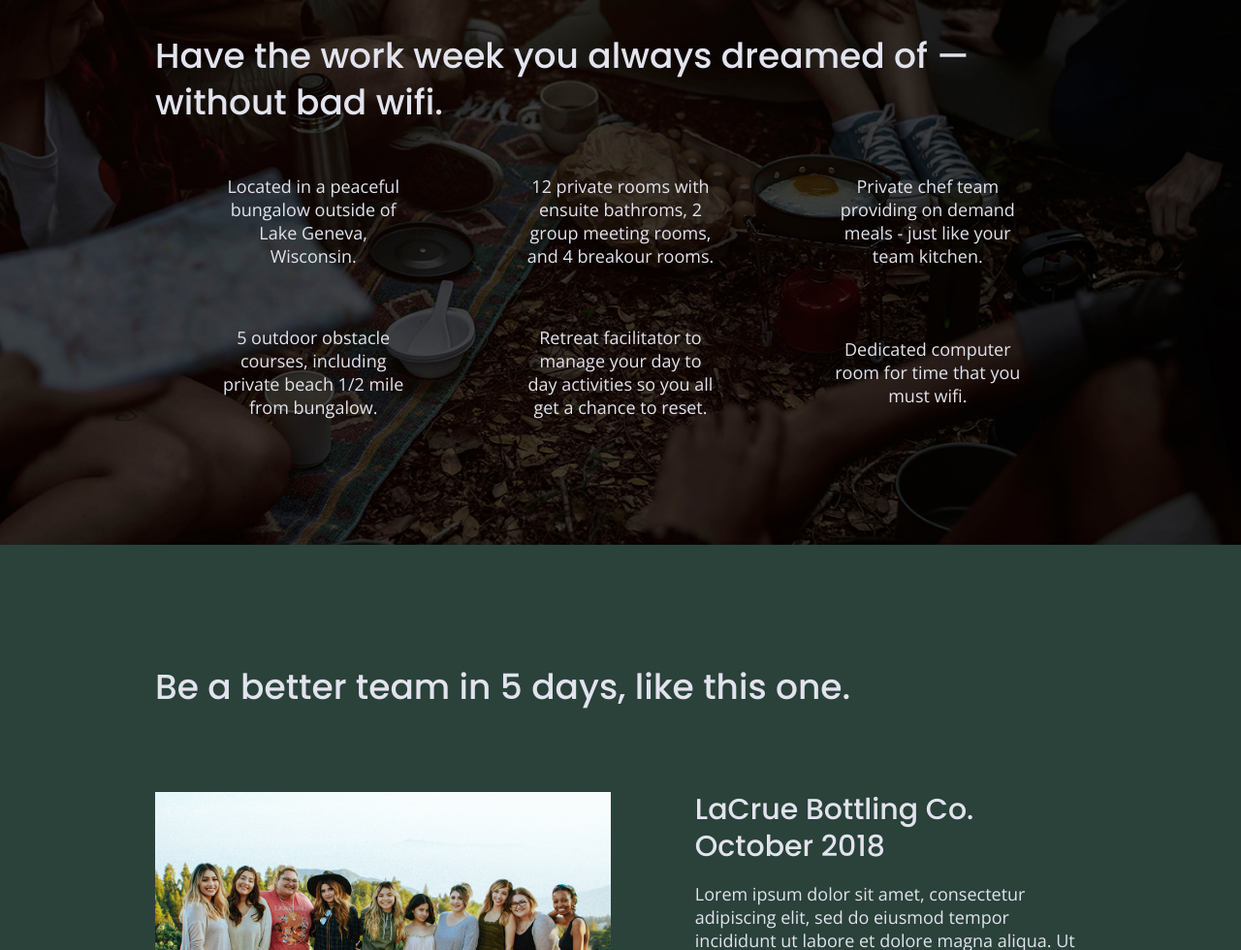
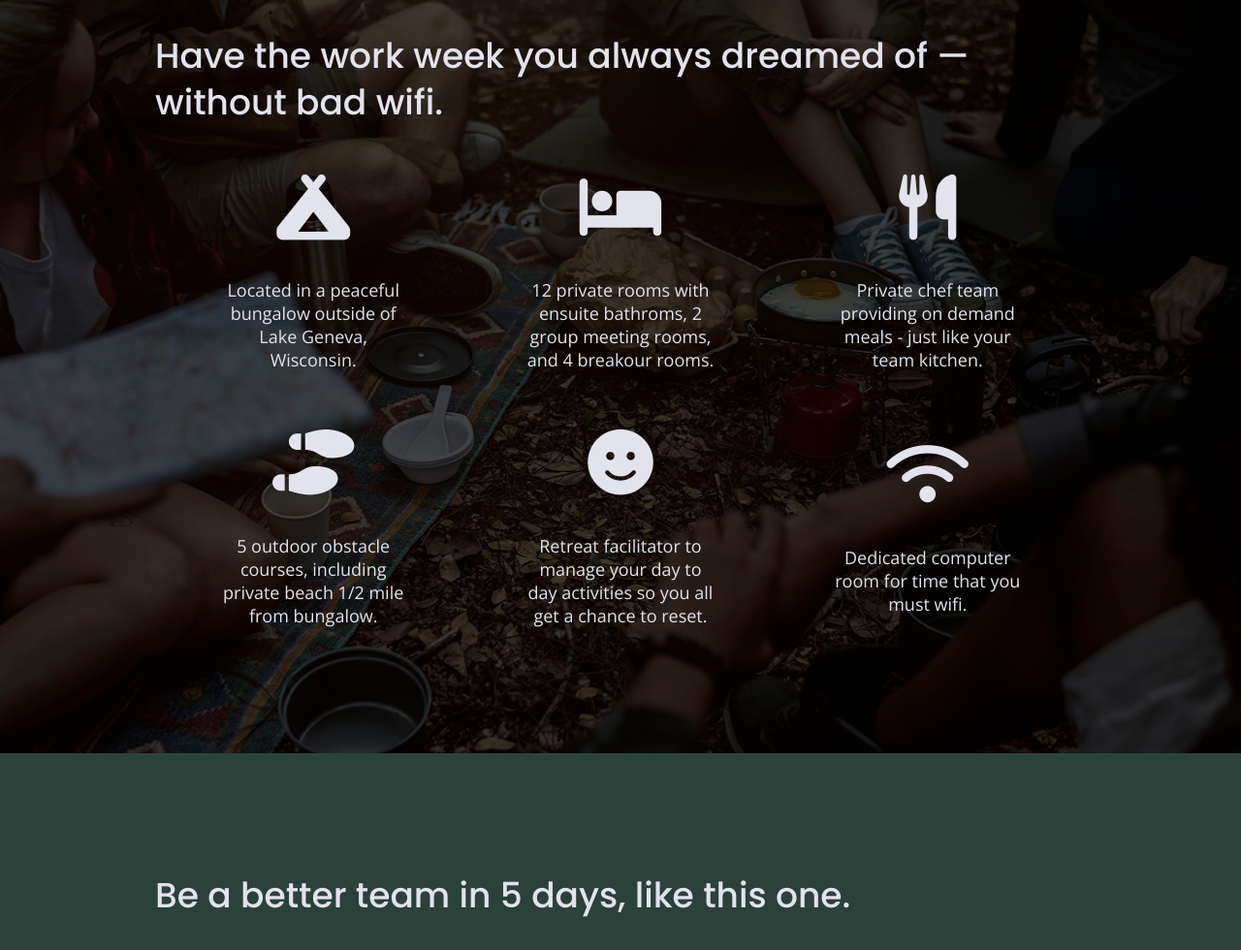
Before and after one commit to rmedina0134/responsive-website-project, a website built with Parcel: page index.html in a window 1280 px wide. Shown: the part 1098-2078 px from the top of the page at 97% size. Built offline with nearby package versions, Linux system fonts and the light colour scheme.

Commit message:
Added icons

```diff
--- a/css/main.css
+++ b/css/main.css
@@ -593,6 +593,11 @@
 
     /* Features */
 
+    .features i {
+      font-size: 3.75em;
+      margin-bottom: 40px;
+    }
+
     .features h2 {
       margin-bottom: 20px;
     }
--- a/index.html
+++ b/index.html
@@ -18,6 +18,8 @@
 
   <link rel="stylesheet" href="css/normalize.css">
   <link rel="stylesheet" href="css/main.css">
+  <script src="https://kit.fontawesome.com/7a7049b9d6.js" crossorigin="anonymous"></script>
+
   <!-- Google Fonts -->
   <link href="https://fonts.googleapis.com/css?family=Open+Sans:400,700|Poppins:500,700" rel="stylesheet">
 
@@ -73,6 +75,7 @@
         <div class="features-items">
           <article>
             <p class="fontawesome-icon">
+              <i class="fas fa-campground"></i>
             </p>
             <p class="features-item-description">
               Located in a peaceful bungalow outside of Lake Geneva, Wisconsin.
@@ -80,6 +83,7 @@
           </article>
           <article>
             <p class="fontawesome-icon">
+              <i class="fas fa-bed"></i>
             </p>
             <p class="features-item-description">
               12 private rooms with ensuite bathroms, 2 group meeting rooms, and 4 breakour rooms.
@@ -87,6 +91,7 @@
           </article>
           <article>
             <p class="fontawesome-icon">
+              <i class="fas fa-utensils"></i>
             </p>
             <p class="features-item-description">
               Private chef team providing on demand meals - just like your team kitchen.
@@ -94,6 +99,7 @@
           </article>
           <article>
             <p class="fontawesome-icon">
+              <i class="fas fa-shoe-prints"></i>
             </p>
             <p class="features-item-description">
               5 outdoor obstacle courses, including private beach 1/2 mile from bungalow.
@@ -101,6 +107,7 @@
           </article>
           <article>
             <p class="fontawesome-icon">
+              <i class="fas fa-smile"></i>
             </p>
             <p class="features-item-description">
               Retreat facilitator to manage your day to day activities so you all get a chance to reset.
@@ -108,6 +115,7 @@
           </article>
           <article>
             <p class="fontawesome-icon">
+              <i class="fas fa-wifi"></i>
             </p>
             <p class="features-item-description">
               Dedicated computer room for time that you must wifi.
```
Also changed, not shown: about/index.html (+6 -3 lines), faq/index.html (+8 -5 lines).
